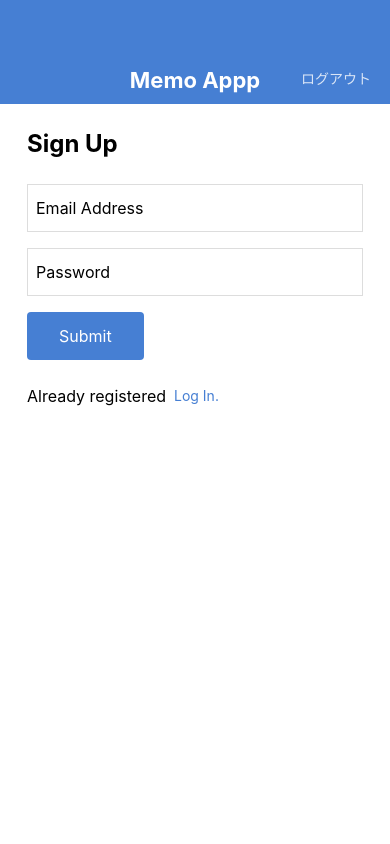
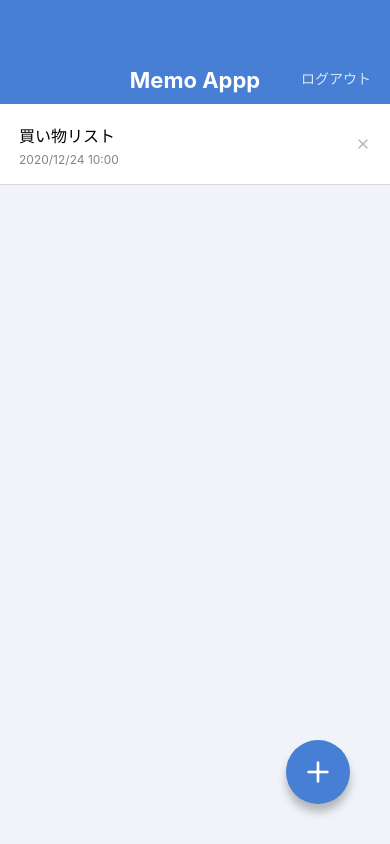
Before and after one commit to SeyaKen/MemoApp2, a React Native app: screen / in a window 390 px wide. Built offline with nearby package versions, Linux system fonts and the light colour scheme.

Commit message:
interactive

```diff
--- a/App.jsx
+++ b/App.jsx
@@ -1,14 +1,14 @@
 import React from 'react';
 
-// import MemoListScreen from './src/screens/MemoListScreen';
+import MemoListScreen from './src/screens/MemoListScreen';
 // import MemoDetailScreen from './src/screens/MemoDetailScreen';
 // import MemoEditScreen from './src/screens/MemoEditScreen';
 // import MemoCreateScreen from './src/screens/MemoCreateScreen';
 // import LogInScreen from './src/screens/LogInScreen';
-import SignUpScreen from './src/screens/SignUpScreen';
+// import SignUpScreen from './src/screens/SignUpScreen';
 
 export default function App() {
   return (
-    <SignUpScreen />
+    <MemoListScreen />
   );
 }
--- a/src/components/Button.jsx
+++ b/src/components/Button.jsx
@@ -1,20 +1,25 @@
-import { string } from 'prop-types';
+import { func, string } from 'prop-types';
 import React from 'react';
-import { View, Text, StyleSheet } from 'react-native';
+import { TouchableOpacity, Text, StyleSheet } from 'react-native';
 
 export default function Button(props) {
-  const { label } = props;
+  const { label, onPress } = props;
   // labelはTextInputの中身をあらかじめ指定するときなんかに使われる
   return (
-    <View style={styles.buttonContainer}>
-      <Text style={styles.buttonLabel}>{label}</Text>
-    </View>
+    <TouchableOpacity style={styles.buttonContainer}>
+      <Text style={styles.buttonLabel} onPress={onPress}>{label}</Text>
+    </TouchableOpacity>
   );
 }
 
 Button.propTypes = {
   label: string.isRequired,
   // 空のボタンをせってすることはないので、isReauiredはあっている
+  onPress: func,
+};
+
+Button.defaultProps = {
+  onPress: null,
 };
 
 const styles = StyleSheet.create({
--- a/src/components/CircleButton.jsx
+++ b/src/components/CircleButton.jsx
@@ -1,18 +1,21 @@
 import React from 'react';
-import { StyleSheet, View } from 'react-native';
-import { string, shape } from 'prop-types';
+import { StyleSheet, TouchableOpacity } from 'react-native';
+import { string, shape, func } from 'prop-types';
 import { Feather } from '@expo/vector-icons';
 // https://icons.expo.fyi/Feather/plusのFeathericonのなかから、iconを読み込めるようにする
 export default function CircleButton(props) {
-  const { style, name } = props;
+  const { style, name, onPress } = props;
   // propsのなかから、値を受け取る。
   return (
-    <View style={[styles.circleButton, style]}>
+    <TouchableOpacity style={[styles.circleButton, style]} onPress={onPress}>
+      {/* <View>にはonPressを指定できないので、TouchableOpacityに指定する。 */}
+      {/* onPressをpropsで受け取り受取先で指定した動きをここで実行する */}
+      {/* TouchableOpacityを指定することで押したときに色が薄くなる */}
       {/* Helloのところでもやった。配列にすることで、styles.circleButtonがなかったら、styleそれもなかったら、次の奴のstyleを充てるという指示ができる */}
       <Feather name={name} size={32} color="white" />
       {/* https://icons.expo.fyi/Feather/plusから受け取った値をここで表示する */}
       {/* {name} はpropsとして受け取る */}
-    </View>
+    </TouchableOpacity>
   );
 }
 
@@ -20,10 +23,13 @@ CircleButton.propTypes = {
   style: shape(),
   name: string.isRequired,
   // ciclebuttonを使うときにiconは必須になるので、isRequiredにしておく
+  onPress: func,
+  // onPressがfunctionである、つまり、onPressが関数であるということ
 };
 
 CircleButton.defaultProps = {
   style: null,
+  onPress: null,
 };
 
 const styles = StyleSheet.create({
--- a/src/components/MemoList.jsx
+++ b/src/components/MemoList.jsx
@@ -1,5 +1,7 @@
 import React from 'react';
-import { StyleSheet, Text, View } from 'react-native';
+import {
+  StyleSheet, Text, View, TouchableOpacity,
+} from 'react-native';
 import { Feather } from '@expo/vector-icons';
 // いちいちどのページでも読み込まないと使えないので注意
 export default function MemoList() {
@@ -11,12 +13,12 @@ export default function MemoList() {
           <Text style={styles.memoListItemDate}>2020/12/24 10:00</Text>
           {/* 左側 */}
         </View>
-        <View>
+        <TouchableOpacity>
           <Feather name="x" size={16} color="#b0b0b0" />
           {/* 直接cssを書ける */}
           {/* 上でFeatherを読み込んだから使える */}
           {/* 削除ボタン */}
-        </View>
+        </TouchableOpacity>
       </View>
     </View>
   );
--- a/src/screens/LogInScreen.jsx
+++ b/src/screens/LogInScreen.jsx
@@ -1,6 +1,6 @@
 import React from 'react';
 import {
-  StyleSheet, TextInput, View, Text,
+  StyleSheet, TextInput, View, Text, TouchableOpacity,
 } from 'react-native';
 
 import AppBar from '../components/AppBar';
@@ -17,7 +17,9 @@ export default function LogInScreen() {
         <Button label="Submit" />
         <View style={styles.footer}>
           <Text style={styles.footerText}>Not registered</Text>
-          <Text style={styles.footerLink}>Sign up here!</Text>
+          <TouchableOpacity>
+            <Text style={styles.footerLink}>Sign up here!</Text>
+          </TouchableOpacity>
         </View>
       </View>
     </View>
--- a/src/screens/MemoEditScreen.jsx
+++ b/src/screens/MemoEditScreen.jsx
@@ -1,6 +1,6 @@
 import React from 'react';
 import {
-  StyleSheet, TextInput, View, KeyboardAvoidingView,
+  StyleSheet, TextInput, View, KeyboardAvoidingView, Alert,
 } from 'react-native';
 import AppBar from '../components/AppBar';
 import CircleButton from '../components/CircleButton';
@@ -16,6 +16,7 @@ export default function MemoEditScreen() {
         {/* multilieを指定することでdefaultで一行だけのTextInputを何行も入力できるようにできる */}
       </View>
       <CircleButton name="check" />
+      {/* onPressがどのような動きになるのかをここで指定する。{() => {ここに指定する}} */}
     </KeyboardAvoidingView>
   );
 }
--- a/src/screens/SignUpScreen.jsx
+++ b/src/screens/SignUpScreen.jsx
@@ -1,6 +1,6 @@
 import React from 'react';
 import {
-  StyleSheet, TextInput, View, Text,
+  StyleSheet, TextInput, View, Text, TouchableOpacity,
 } from 'react-native';
 
 import AppBar from '../components/AppBar';
@@ -14,10 +14,15 @@ export default function SignUpScreen() {
         <Text style={styles.title}>Sign Up</Text>
         <TextInput style={styles.input} value="Email Address" />
         <TextInput style={styles.input} value="Password" />
-        <Button label="Submit" />
+        <Button label="Submit" onPress={() => {}} />
+        {/* onPressにButtonで受け取ってもらう関数の動きを指定していく */}
+        {/* ButtonもTouchableOpacityと同じような挙動をしてくれる */}
         <View style={styles.footer}>
           <Text style={styles.footerText}>Already registered</Text>
-          <Text style={styles.footerLink}>Log In.</Text>
+          <TouchableOpacity>
+            <Text style={styles.footerLink}>Log In.</Text>
+          </TouchableOpacity>
+          {/* </TouchableOpacity>出ないと、onPressを指定できないのでここで指定 */}
         </View>
       </View>
     </View>
```
